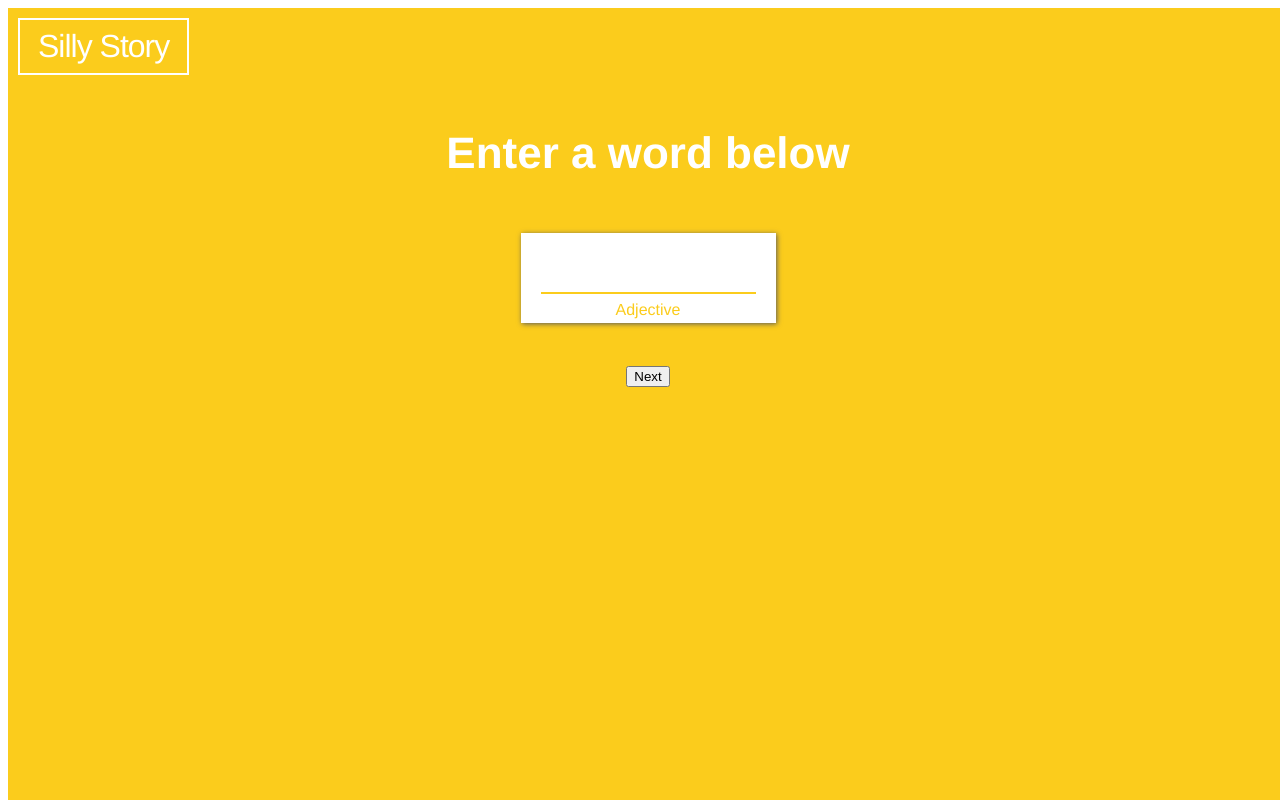
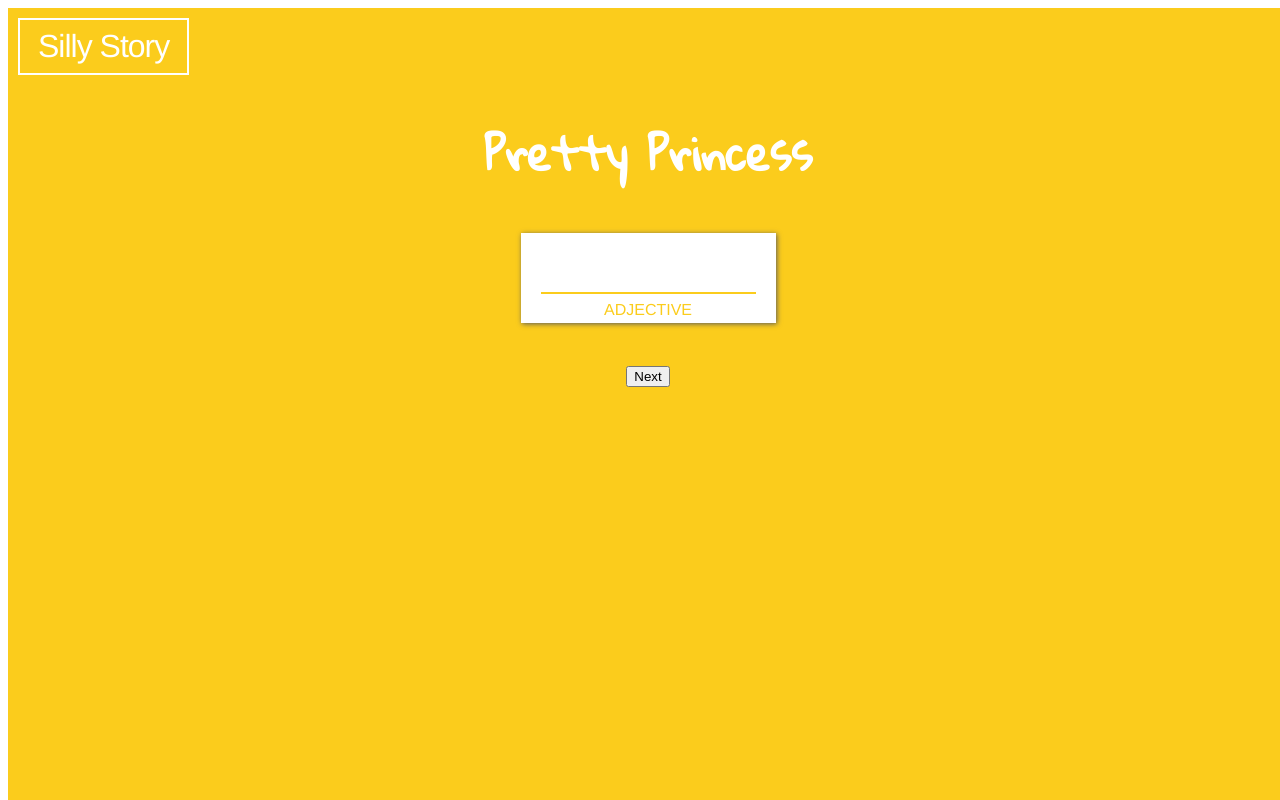
Before and after one commit to m-hatch/Silly-Story, a plain HTML site: page index.html in a window 1280 px wide. Drawn offline with Linux system fonts and the light colour scheme.

Commit message:
add stories

```diff
--- a/index.html
+++ b/index.html
@@ -13,7 +13,7 @@
     <div class="entry">
 
       <div>
-        <h2>Enter a word below</h2>
+        <h2 class="title">Enter a word below</h2>
         <span class="word">
           <input type="text" class="word__input">
           <span class="word__wordtype"></span>
--- a/main.js
+++ b/main.js
@@ -1,5 +1,7 @@
 (function(){
+
   // DOM elements
+  const sillyTitle = document.querySelector('.title');
   const wordInput = document.querySelector('.word__input');
   const wordtype = document.querySelector('.word__wordtype');
   const button = document.querySelector('.continue-btn');
@@ -24,6 +26,10 @@
       Story.id = Story.id || 0;
       Story.id++;
       return Story.id;
+    }
+
+    showTitle() {
+      sillyTitle.innerHTML = this.title;
     }
 
     showStory() {
@@ -80,11 +86,24 @@
     new Words(['adjective', 'name/title', 'number', 'same name/title', 'relative', ' same name/title', 'place', 'place', 'verb/-ing', 'plural noun', 'adjective', 'adjective', 'person', 'adjective/-ly'])
   ));
 
+  stories.push(new Story(
+    'Pizza Pizza',
+    ['Pizza was invented by a ', ' ', ' chef named ', '. To make pizza, you need to take a lump of ', ', and make a thin, round ', ' ', '. Then you cover it with ', ' sauce, ', ' cheese, and fresh chopped ', '. Next you have to bake it in a very hot ', '. When it is done, cut it into ', ' ', '. Some kids like ', ' pizza the best, but my favorite is the ', ' pizza. If I could, I would eat it ', ' times a day!'],
+    new Words(['adjective', 'nationality', 'person', 'noun', 'adjective', 'noun', 'adjective', 'adjective','plural noun', 'noun', 'number', 'shapes', 'food', 'food', 'number'])
+  ));
+
+  stories.push(new Story(
+    'What Happens in the Lunchroom, Stays in the Lunchroom',
+    ['Lunchtime in our cafeteria is always ', '. They serve hot ', 'and ', ', but some students ', ' their own ', ' to eat. Some kids quietly ', ' their ', ', while others throw ', ' or ', ' when the teachers aren&apos;t looking. One time, a bunch of kids mixed all of their unfinished ', ' and ', ' together to make a ', ' mountain of ', ' on a ', '. The teachers were ', ', but everyone had already ', ' outside for recess, so nobody got in trouble.'],
+    new Words(['adjective', 'food', 'food', 'verb', 'nouns', 'verb', 'food', 'vegetables', 'fruits', 'food', 'food', 'adjective', 'noun', 'furniture', 'emotion', 'verb/-ed'])
+  ));
+
   // randomly choose a story to display
   telling = stories[random(0, stories.length)];
+  telling.showTitle();
+  telling.words.askForWord();
 
-  // display each input in sequence
-  telling.words.askForWord();
+  // display each input in sequence and return silly story
   button.addEventListener('click', function() {
     telling.words.saveAnswer();
   });
--- a/style.css
+++ b/style.css
@@ -1,3 +1,5 @@
+@import url('https://fonts.googleapis.com/css?family=Gloria+Hallelujah');
+
 .container {
   position: fixed;
   width: 100%;
@@ -27,6 +29,7 @@ h1 {
   border: 2px solid;
 }
 h2 {
+  font-family: 'Gloria Hallelujah', cursive;
   font-size: 1.1em;
 }
 .word {
@@ -63,9 +66,10 @@ h2 {
   bottom: -24px;
   width: 100%;
   box-sizing: border-box;
-  text-transform: capitalize;
+  text-transform: uppercase;
 }
 .story {
+  font-family: 'Gloria Hallelujah', cursive;
   padding: 5% 10%;
   line-height: 1.8;
 }
```
